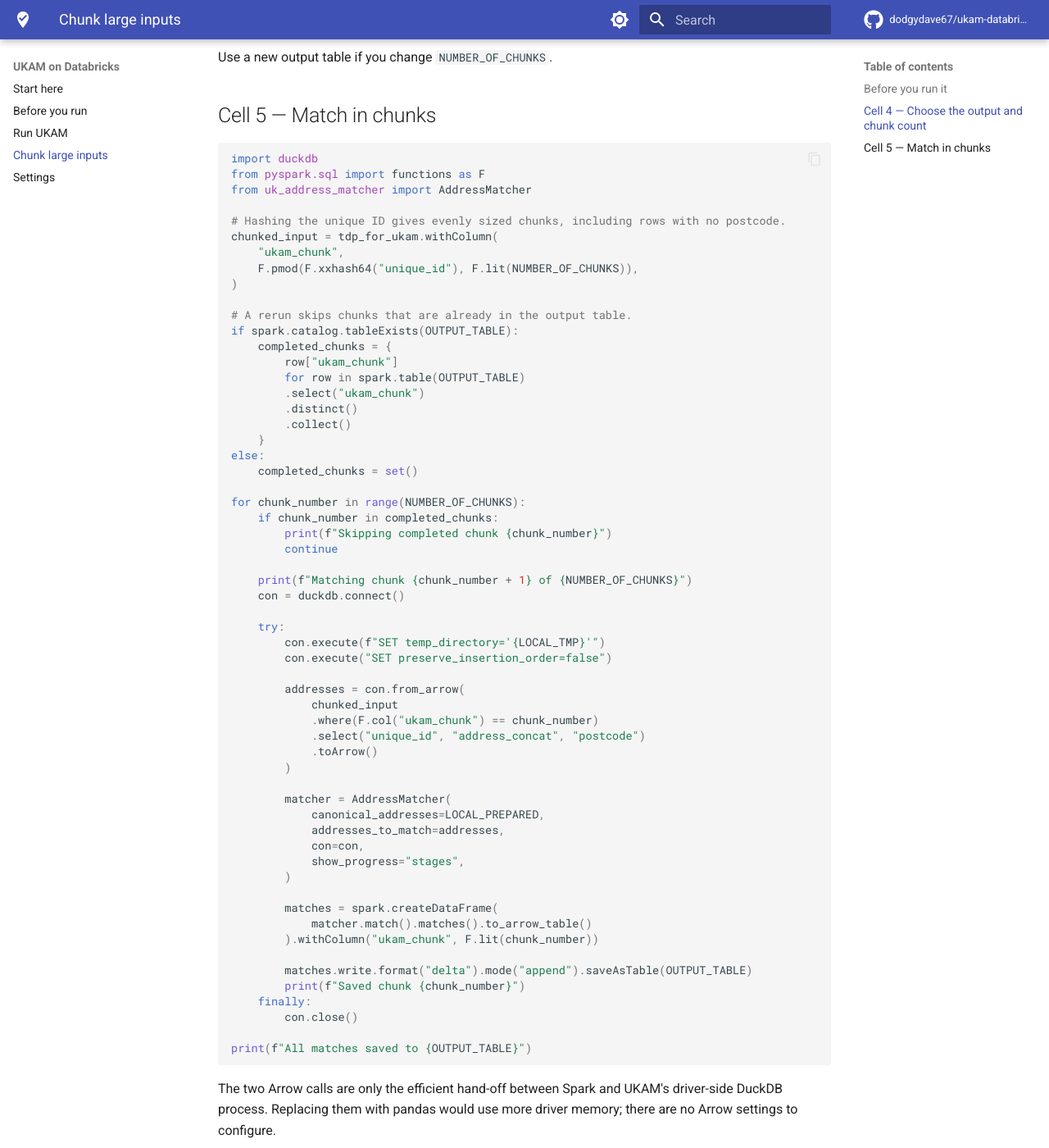
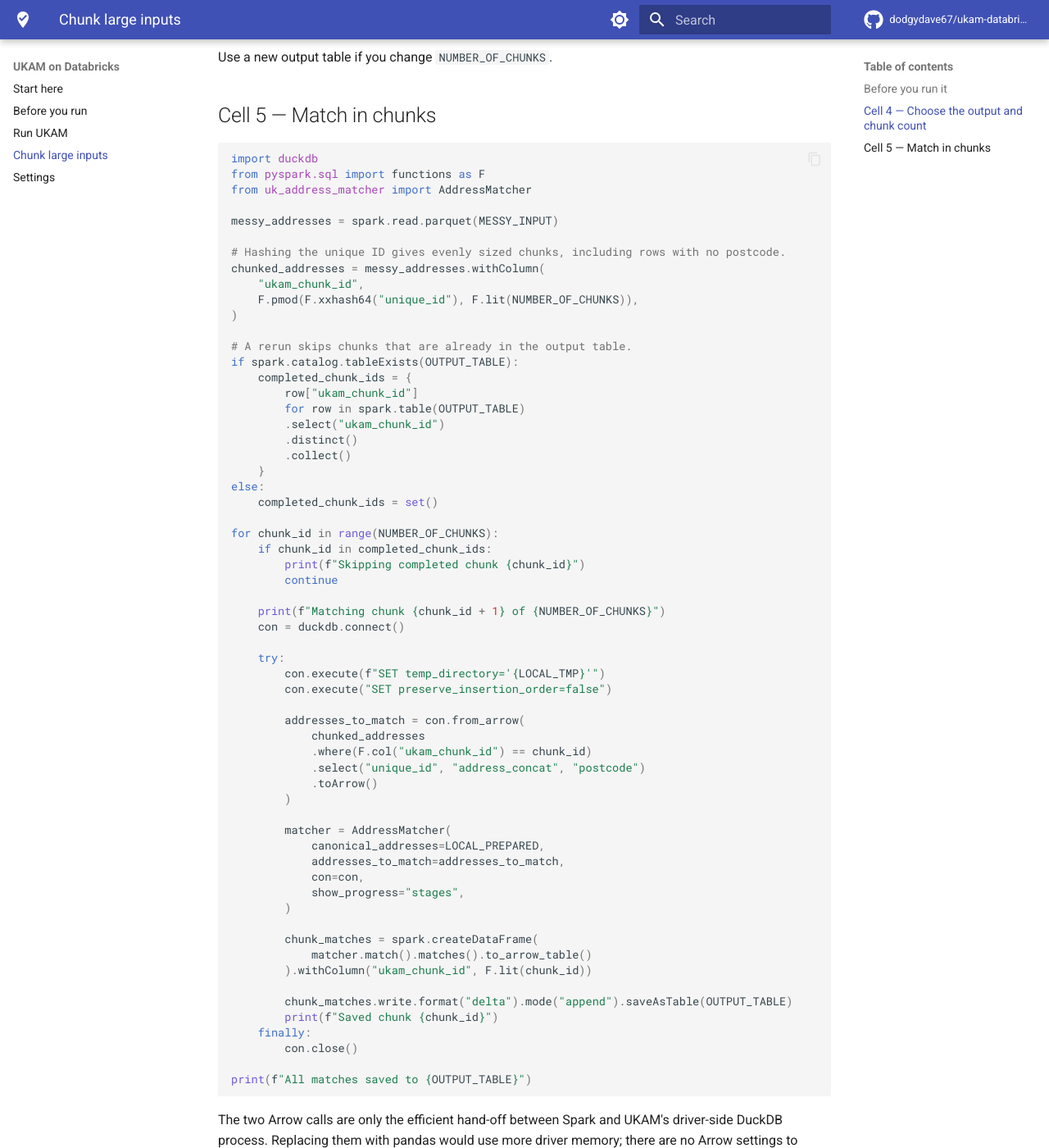
Before and after one commit to dodgydave67/ukam-databricks, an MkDocs documentation site: the page built from docs/chunking.md, in a window 1280 px wide and 1400 px high, scrolled down 824 px. Shown: the whole window at 82% size. Built offline with MkDocs 1.6.1 and Material for MkDocs 9.7.7, drawn with Linux system fonts in a browser that asks for light colours; comment, search, counter and statistics services are not loaded; some of the changed text lies outside the part shown.

Commit message:
Use generic chunking variable names

```diff
--- a/docs/chunking.md
+++ b/docs/chunking.md
@@ -13,8 +13,8 @@ continue from the first unfinished chunk.
 
 ## Before you run it
 
-Run cells 1–3 on [Run UKAM](run.md) first. Your Spark DataFrame should be
-called `tdp_for_ukam` and contain:
+Run cells 1–3 on [Run UKAM](run.md) first. The Parquet files at `MESSY_INPUT`
+should contain:
 
 | Column | Contents |
 | --- | --- |
@@ -41,56 +41,58 @@ import duckdb
 from pyspark.sql import functions as F
 from uk_address_matcher import AddressMatcher
 
+messy_addresses = spark.read.parquet(MESSY_INPUT)
+
 # Hashing the unique ID gives evenly sized chunks, including rows with no postcode.
-chunked_input = tdp_for_ukam.withColumn(
-    "ukam_chunk",
+chunked_addresses = messy_addresses.withColumn(
+    "ukam_chunk_id",
     F.pmod(F.xxhash64("unique_id"), F.lit(NUMBER_OF_CHUNKS)),
 )
 
 # A rerun skips chunks that are already in the output table.
 if spark.catalog.tableExists(OUTPUT_TABLE):
-    completed_chunks = {
-        row["ukam_chunk"]
+    completed_chunk_ids = {
+        row["ukam_chunk_id"]
         for row in spark.table(OUTPUT_TABLE)
-        .select("ukam_chunk")
+        .select("ukam_chunk_id")
         .distinct()
         .collect()
     }
 else:
-    completed_chunks = set()
+    completed_chunk_ids = set()
 
-for chunk_number in range(NUMBER_OF_CHUNKS):
-    if chunk_number in completed_chunks:
-        print(f"Skipping completed chunk {chunk_number}")
+for chunk_id in range(NUMBER_OF_CHUNKS):
+    if chunk_id in completed_chunk_ids:
+        print(f"Skipping completed chunk {chunk_id}")
         continue
 
-    print(f"Matching chunk {chunk_number + 1} of {NUMBER_OF_CHUNKS}")
+    print(f"Matching chunk {chunk_id + 1} of {NUMBER_OF_CHUNKS}")
     con = duckdb.connect()
 
     try:
         con.execute(f"SET temp_directory='{LOCAL_TMP}'")
         con.execute("SET preserve_insertion_order=false")
 
-        addresses = con.from_arrow(
-            chunked_input
-            .where(F.col("ukam_chunk") == chunk_number)
+        addresses_to_match = con.from_arrow(
+            chunked_addresses
+            .where(F.col("ukam_chunk_id") == chunk_id)
             .select("unique_id", "address_concat", "postcode")
             .toArrow()
         )
 
         matcher = AddressMatcher(
             canonical_addresses=LOCAL_PREPARED,
-            addresses_to_match=addresses,
+            addresses_to_match=addresses_to_match,
             con=con,
             show_progress="stages",
         )
 
-        matches = spark.createDataFrame(
+        chunk_matches = spark.createDataFrame(
             matcher.match().matches().to_arrow_table()
-        ).withColumn("ukam_chunk", F.lit(chunk_number))
+        ).withColumn("ukam_chunk_id", F.lit(chunk_id))
 
-        matches.write.format("delta").mode("append").saveAsTable(OUTPUT_TABLE)
-        print(f"Saved chunk {chunk_number}")
+        chunk_matches.write.format("delta").mode("append").saveAsTable(OUTPUT_TABLE)
+        print(f"Saved chunk {chunk_id}")
     finally:
         con.close()
 
```
